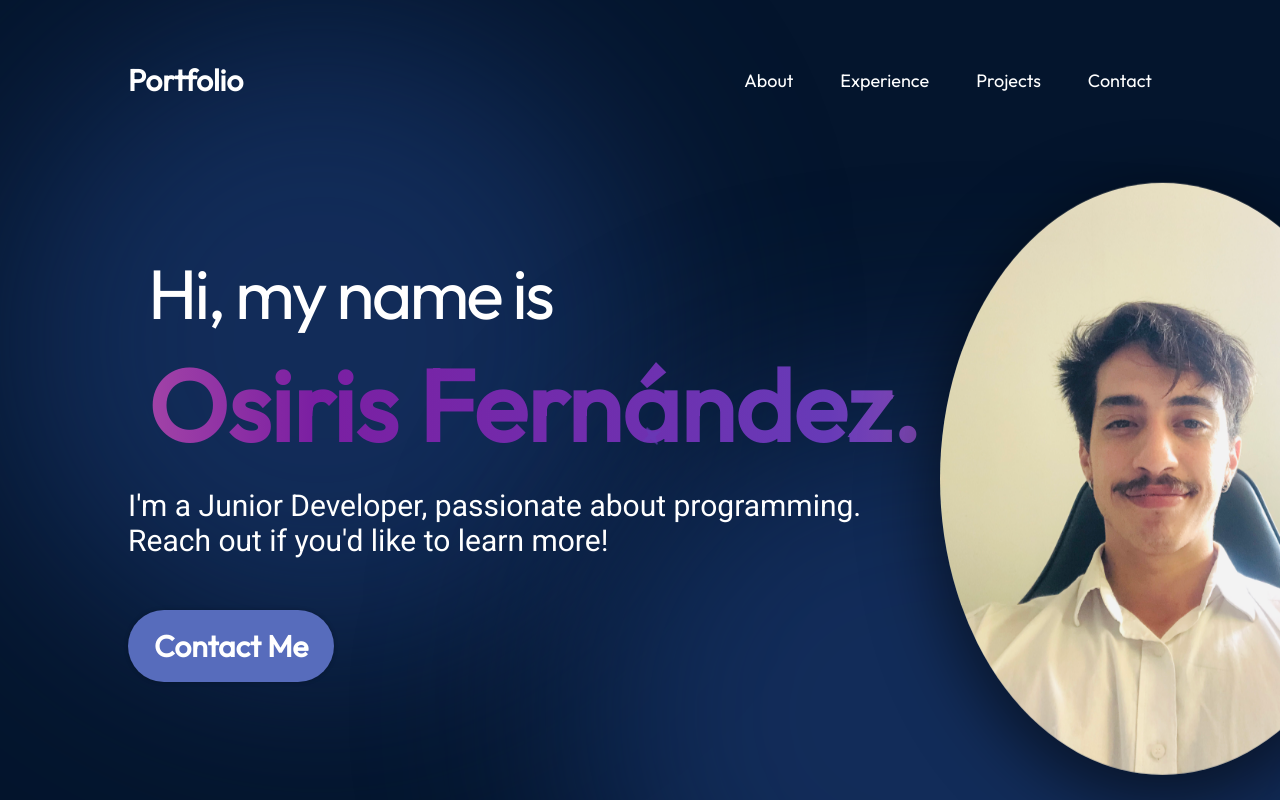
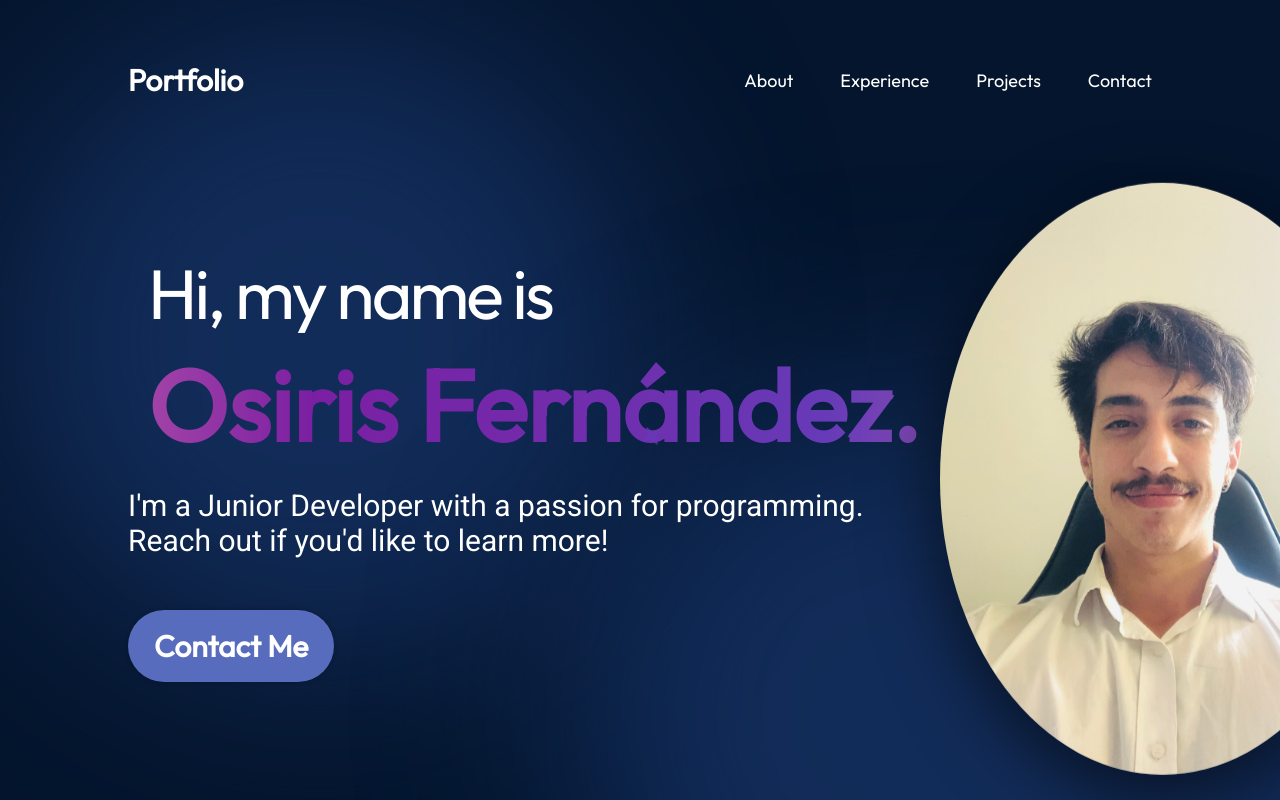
Before and after one commit to OsirisFer/react-github-pages, a React (Create React App) app: page / in a window 1280 px wide. Shown: the top 800 px of the page. Built offline with nearby package versions, Linux system fonts and the light colour scheme.

Commit message:
feat: Update Hero component description
The Hero component description in the Hero.jsx file has been updated.

```diff
--- a/src/components/Hero/Hero.jsx
+++ b/src/components/Hero/Hero.jsx
@@ -56,7 +56,7 @@ export const Hero = () => {
   </h1>
   <div className={styles.content}>
             <p className={styles.description}>
-            I'm a Junior Developer, passionate about programming.
+            I'm a Junior Developer with a passion for programming.
             <br></br>Reach out if you'd like to learn more!
             </p>
             <a href="mailto:myemail@email.com" className={styles.contactBtn}>
```
Also changed, not shown: 7 other files (tests, documents, lock files or other folders).
